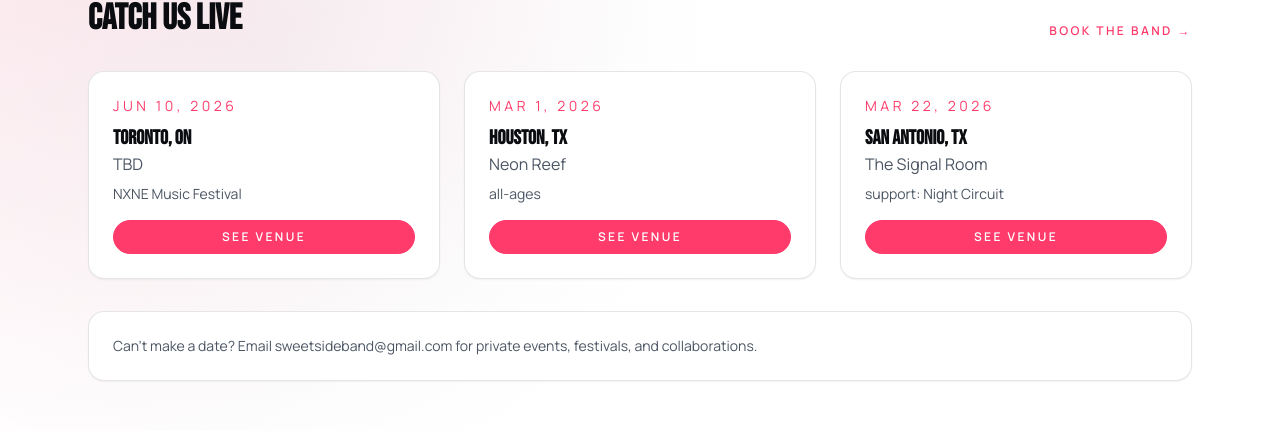
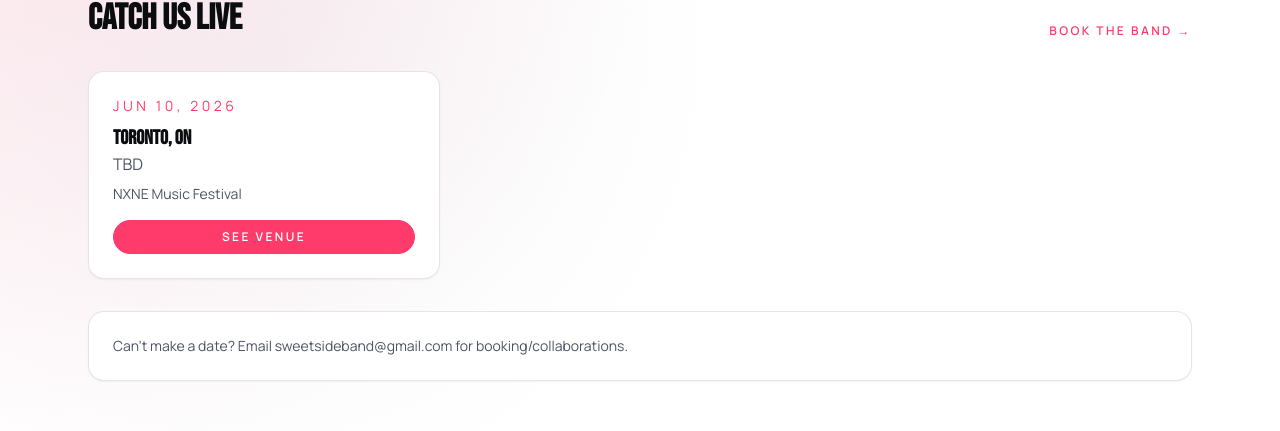
Before and after one commit to carterrows/sweetsideband-site, a Next.js app: page /shows in a window 1280 px wide. Shown: the part 194-625 px from the top of the page. Built offline with nearby package versions, Linux system fonts and the light colour scheme; no server answers.

Commit message:
updated json files and changed some text on shows page

```diff
--- a/app/shows/page.tsx
+++ b/app/shows/page.tsx
@@ -28,7 +28,7 @@ export default function ShowsPage() {
           </div>
           <ShowsList shows={shows.upcoming} />
           <div className="rounded-2xl border border-black/10 bg-paper p-6 text-sm text-ink-600 shadow-sm">
-            Can&apos;t make a date? Email {band.email} for private events, festivals, and collaborations.
+            Can&apos;t make a date? Email {band.email} for booking/collaborations.
           </div>
         </div>
       </div>
--- a/data/shows.json
+++ b/data/shows.json
@@ -5,67 +5,58 @@
       "date": "2026-06-10",
       "city": "Toronto, ON",
       "venue": "TBD",
-      "venueUrl": "https://tickets.example.com/sweetside-dallas",
+      "venueUrl": "https://www.nxne.com/",
       "notes": "NXNE Music Festival"
-    },
-    {
-      "id": "ss-2026-03-01",
-      "date": "2026-03-01",
-      "city": "Houston, TX",
-      "venue": "Neon Reef",
-      "venueUrl": "https://tickets.example.com/sweetside-houston",
-      "notes": "all-ages"
-    },
-    {
-      "id": "ss-2026-03-22",
-      "date": "2026-03-22",
-      "city": "San Antonio, TX",
-      "venue": "The Signal Room",
-      "venueUrl": "https://tickets.example.com/sweetside-san-antonio",
-      "notes": "support: Night Circuit"
     }
   ],
   "past": [
     {
-      "id": "ss-2025-12-18",
-      "date": "2025-12-18",
-      "city": "Austin, TX",
-      "venue": "Static Room",
-      "notes": "sold out"
+      "id": "ss-2025-06-11",
+      "date": "2025-06-11",
+      "city": "London, ON",
+      "venue": "McCabe's Irish Pub",
+      "notes": ""
     },
     {
-      "id": "ss-2025-11-02",
-      "date": "2025-11-02",
-      "city": "Fort Worth, TX",
-      "venue": "Lumen Loft",
-      "notes": "w/ Brightline"
+      "id": "ss-2025-07-09",
+      "date": "2025-07-09",
+      "city": "Oakville, ON",
+      "venue": "Easy on Fourth",
+      "notes": ""
     },
     {
-      "id": "ss-2025-10-15",
-      "date": "2025-10-15",
-      "city": "Waco, TX",
-      "venue": "Signal Yard",
-      "notes": "fall mini tour"
+      "id": "ss-2025-07-26",
+      "date": "2025-07-26",
+      "city": "Oakville, ON",
+      "venue": "TD Music Series",
+      "notes": ""
     },
     {
-      "id": "ss-2025-09-20",
-      "date": "2025-09-20",
-      "city": "Austin, TX",
-      "venue": "Circuit Stage",
-      "notes": "festival set"
+      "id": "ss-2025-08-02",
+      "date": "2025-08-02",
+      "city": "Sauble Beach, ON",
+      "venue": "Beach Burger",
+      "notes": ""
     },
     {
-      "id": "ss-2025-08-08",
-      "date": "2025-08-08",
-      "city": "El Paso, TX",
-      "venue": "Riot Garden",
-      "notes": "late show"
+      "id": "ss-2025-08-09",
+      "date": "2025-08-09",
+      "city": "Prescott, ON",
+      "venue": "O'Heaphy's Irish Pub",
+      "notes": ""
     },
     {
-      "id": "ss-2025-07-12",
-      "date": "2025-07-12",
-      "city": "Dallas, TX",
-      "venue": "Afterglow Hall",
+      "id": "ss-2025-12-30",
+      "date": "2025-12-30",
+      "city": "Toronto, ON",
+      "venue": "Horseshoe Tavern",
+      "notes": ""
+    },
+    {
+      "id": "ss-2026-01-24",
+      "date": "2026-01-24",
+      "city": "Burlington, ON",
+      "venue": "The Port House Social",
       "notes": "summer debut"
     }
   ]
```
Also changed, not shown: data/media.json (+6 -6 lines).
